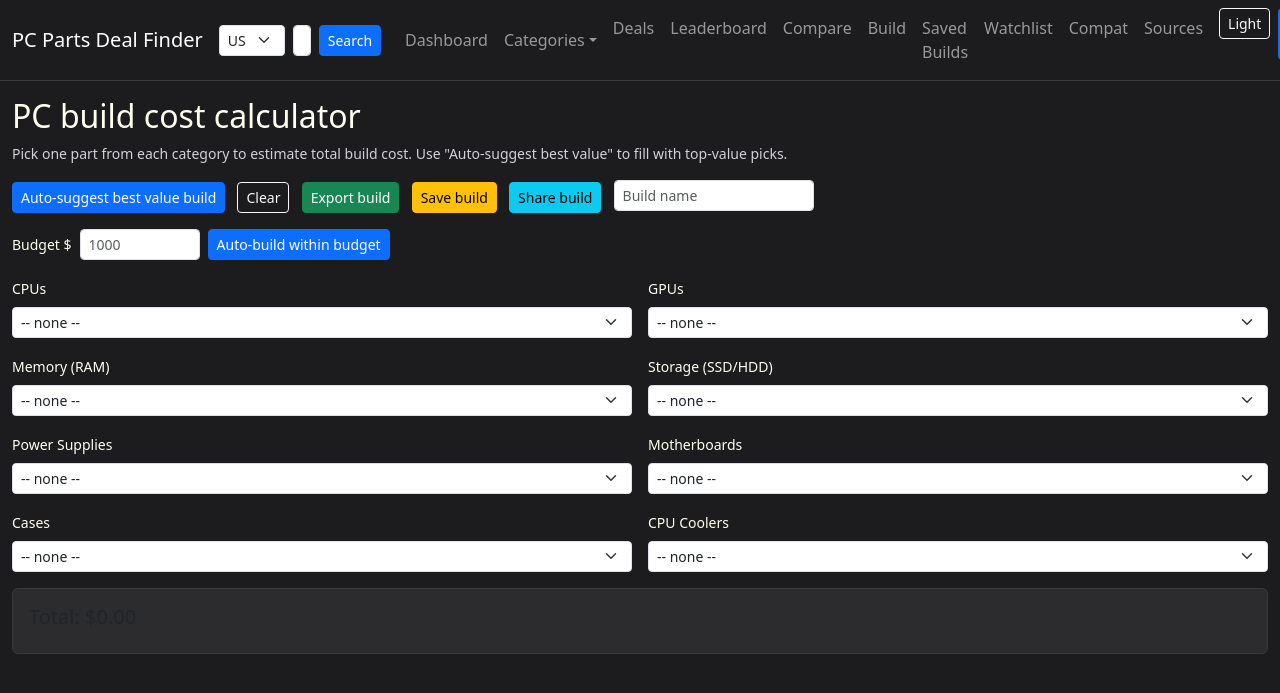
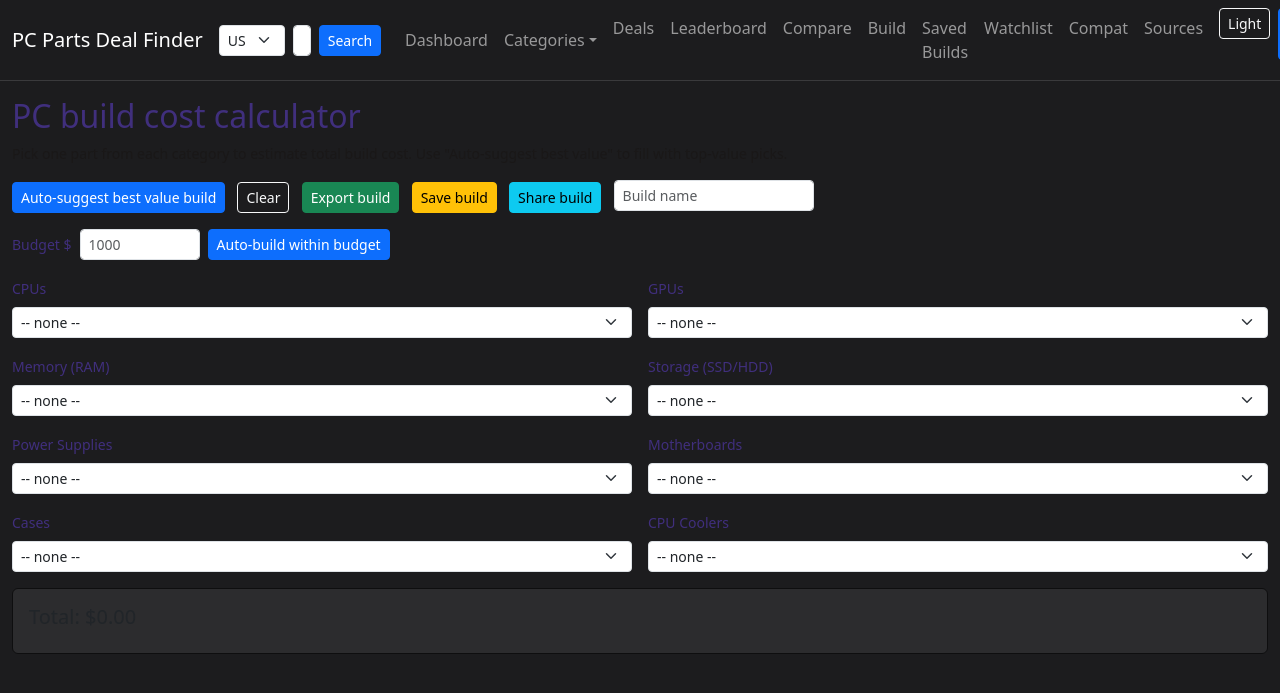
Before and after one commit to AiGoesBurr/pc-parts-deal-finder, a Flask app: page /build in a window 1280 px wide; the page is wider, and only the part inside the window is pictured. Shown: the top 693 px of that part. Run offline with Flask 3, Linux system fonts and the light colour scheme; data that the repository does not hold is empty.

Commit message:
Apply requested color changes

```diff
--- a/templates/base.html
+++ b/templates/base.html
@@ -6,14 +6,14 @@
 <title>{% block title %}PC Parts Deal Finder{% endblock %}</title>
 <link href="https://cdn.jsdelivr.net/npm/bootstrap@5.3.3/dist/css/bootstrap.min.css" rel="stylesheet">
 <style>
-  body { background:#1c1c1e; color:#fffff0; }
+  body { background:#1c1c1e; color:#402f7d; }
   .navbar { background:#1c1c1e; border-bottom:1px solid #3a3a3c; }
-  .card { background:#2c2c2e; border:1px solid #3a3a3c; }
+  .card { background:#2c2c2e; border:1px solid #0e0e0f; }
   .table { color:#e2e8f0; }
   .table thead th { color:#f5f5dc; border-color:#3a3a3c; }
   .table td, .table th { border-color:#3a3a3c; vertical-align:middle; }
   .badge-src { font-size:.7rem; }
-  .muted { color:#d1d1d6; }
+  .muted { color:#1a1818; }
   a { color:#60a5fa; }
   .hero { background:linear-gradient(135deg,#2c2c2e,#1c1c1e); padding:2rem 0; }
   body.light { background:#f1f5f9; color:#0f172a; }
```
